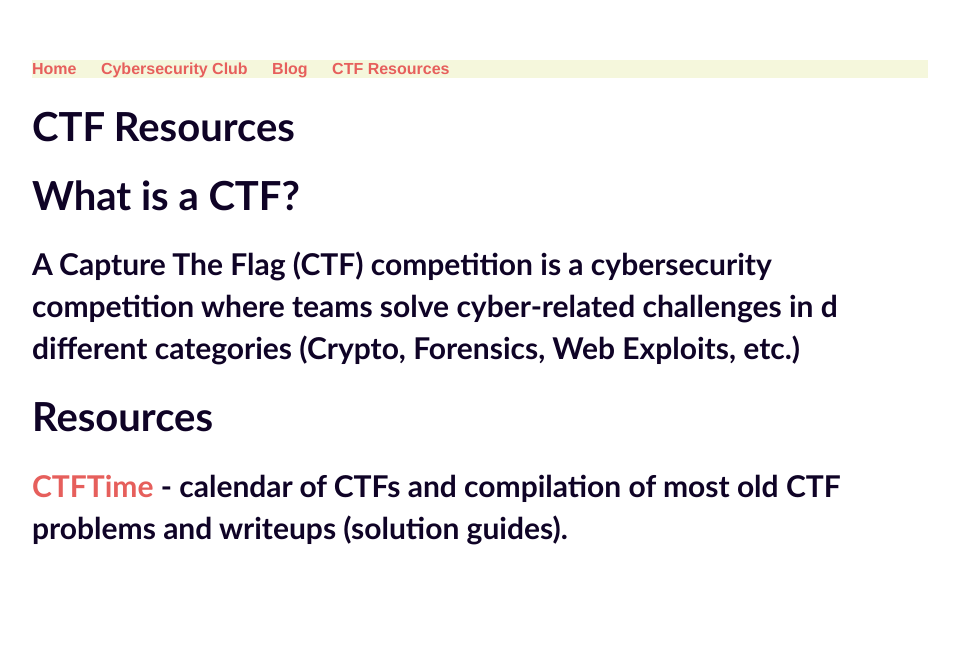
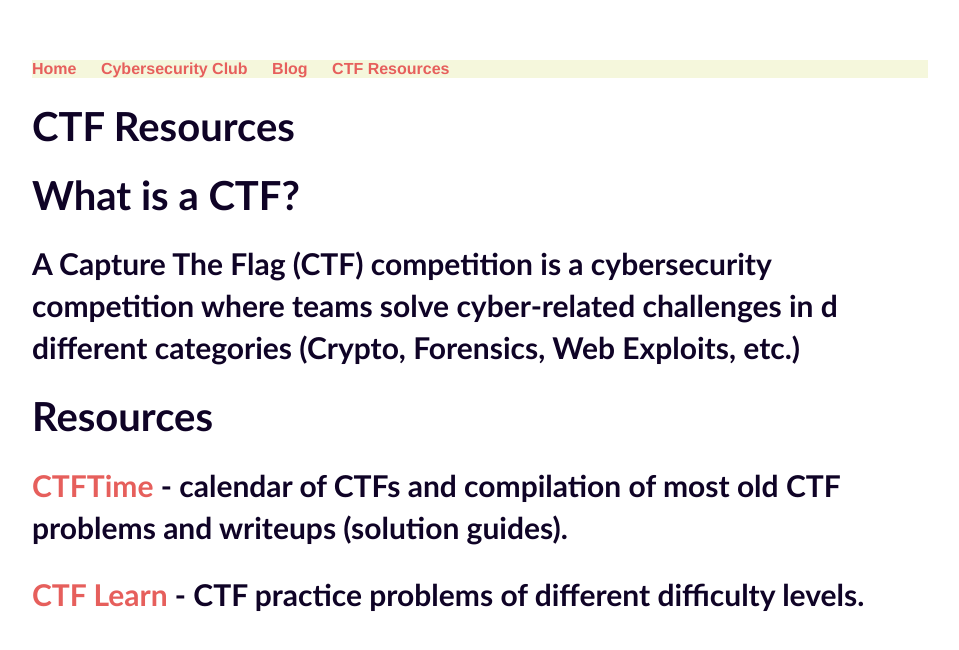
Before and after one commit to shricubed/shricubed.github.io, a Jekyll site: the page built from ctf/index.html, in a window 1280 px wide. Shown: the top 650 px of the page, without its empty margins (160-1119 px from the left). Built offline with Jekyll 4.4.1, drawn with Linux system fonts in a browser that asks for light colours.

Commit message:
Update index.html

```diff
--- a/ctf/index.html
+++ b/ctf/index.html
@@ -18,4 +18,6 @@
 		<h2><a href="https://www.ctftime.org">CTFTime</a> - calendar of CTFs and compilation of most old CTF problems
 			and writeups (solution guides).</h2>
 
+		<h2><a href="https://www.ctflearn.com">CTF Learn</a> - CTF practice problems of different difficulty levels.</h2>
+
       	</div><!-- /.blurb -->
```
